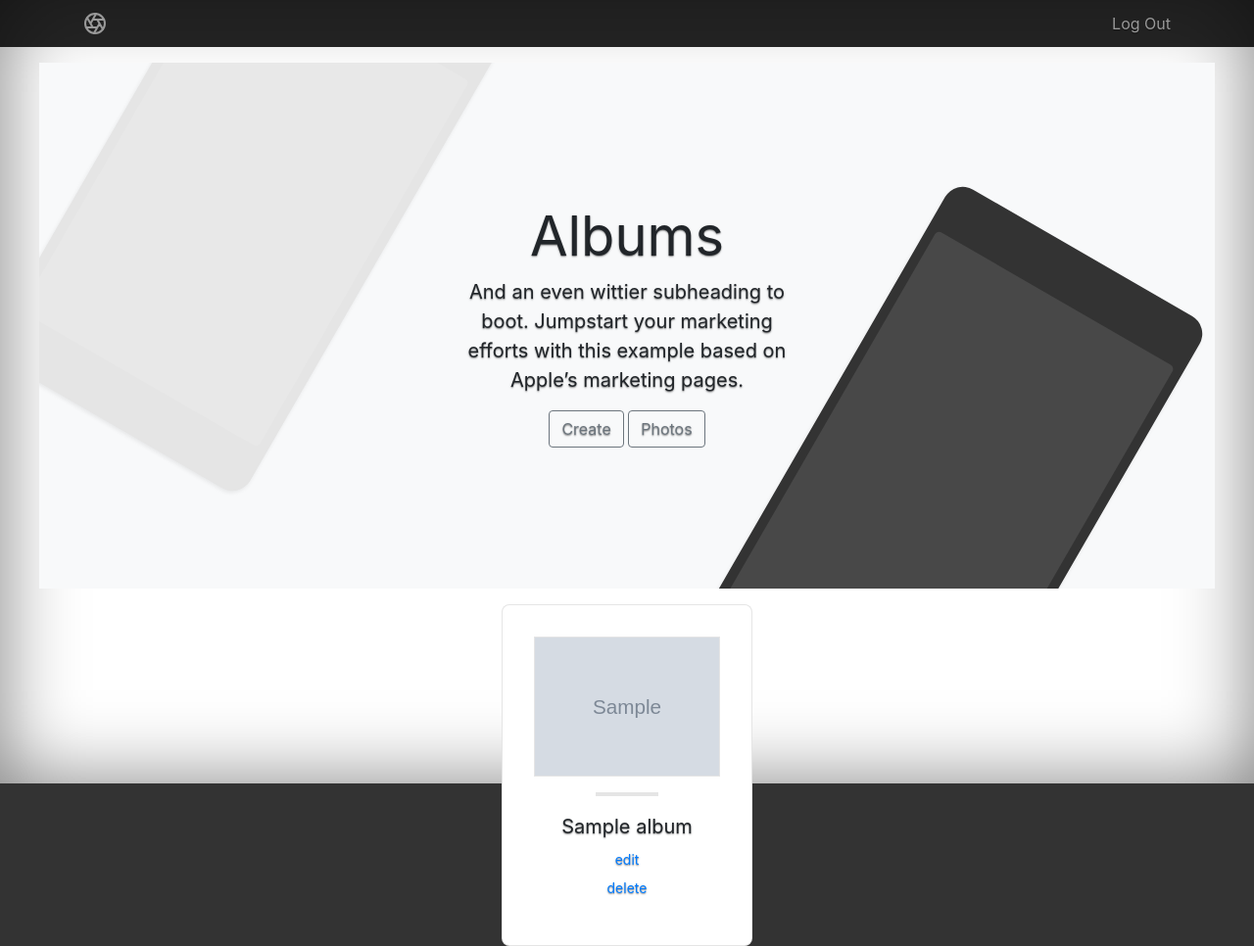
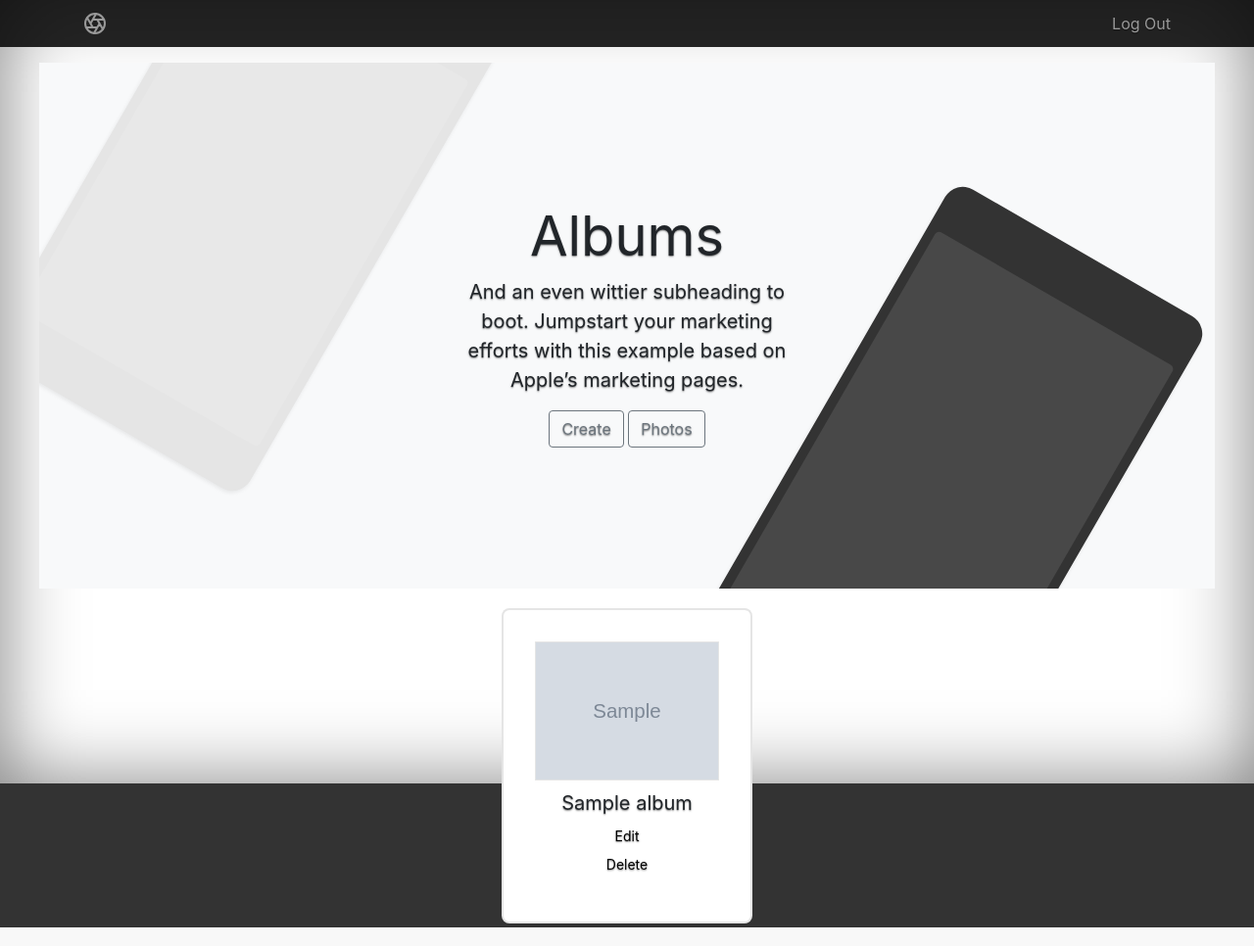
Before and after one commit to shelbysoutter/django-photo-gallery, a Django app: page /albums/ in a window 1280 px wide. Shown: the whole page at 98% size. Run offline with Django 3.2, Linux system fonts and the light colour scheme; a user stored in the database is signed in; tables that the repository leaves empty hold one stand-in row (values such as "Sample post"); grey boxes marked "Sample" are stand-in pictures; parts of the project's set-up code (start-up, migrations or seed data) failed here and were passed over; some libraries are stand-ins or nearby versions.

Commit message:
added read only api. fixed styling of albums

```diff
--- a/api/urls.py
+++ b/api/urls.py
@@ -7,23 +7,19 @@
 
 album_list = AlbumViewSet.as_view({
     'get': 'list',
-    'post': 'create'
+
 })
 album_detail = AlbumViewSet.as_view({
     'get': 'retrieve',
-    'put': 'update',
-    'patch': 'partial_update',
-    'delete': 'destroy'
+
 })
 photo_list = PhotoViewSet.as_view({
     'get': 'list',
-    'post': 'create'
+
 })
 photo_detail = PhotoViewSet.as_view({
     'get': 'retrieve',
-    'put': 'update',
-    'patch': 'partial_update',
-    'delete': 'destroy'
+
 })
 user_list = UserViewSet.as_view({
     'get': 'list'
--- a/api/views.py
+++ b/api/views.py
@@ -37,7 +37,7 @@
     serializer_class = UserSerializer
 
 
-@api_view(['GET', 'POST'])
+@api_view(['GET'])
 def api_root(request, format=None):
     return Response({
         'users': reverse('user-list', request=request, format=format),
--- a/core/models.py
+++ b/core/models.py
@@ -18,7 +18,7 @@
     uploaded_at = models.DateTimeField(auto_now_add=True)
     public = models.BooleanField(default=True)
     favorited_by = models.ManyToManyField(User, related_name='favorite_photos', blank=True)
-    photo = models.ImageField(upload_to='photo_photos/', null=True, blank=True)
+    photo = models.ImageField(upload_to='photo_photos/', null=True, blank=False)
     photo_thumbnail = ImageSpecField(
         source="photo",
         processors=[ResizeToFill(200, 200)],
--- a/templates/base.html
+++ b/templates/base.html
@@ -25,7 +25,6 @@
 <link rel="stylesheet" href="https://stackpath.bootstrapcdn.com/bootstrap/4.5.0/css/bootstrap.min.css" integrity="sha384-9aIt2nRpC12Uk9gS9baDl411NQApFmC26EwAOH8WgZl5MYYxFfc+NcPb1dKGj7Sk" crossorigin="anonymous">
 <link rel="stylesheet" href="https://stackpath.bootstrapcdn.com/font-awesome/4.7.0/css/font-awesome.min.css">
 <link rel="stylesheet" href="/static/vendor /dragula.min.css">
-
 
 <meta name="msapplication-config" content="/docs/4.5/assets/img/favicons/browserconfig.xml">
 <meta name="theme-color" content="#563d7c">
--- a/templates/core/list_albums.html
+++ b/templates/core/list_albums.html
@@ -19,10 +19,11 @@
      </nav>
 </header>
 
-<article class="mw5 center bg-white br3 pa2 pa4-ns mv1 ba b--black-10">
+<div class= "d-md-flex flex-wrap">
   {% for album in albums %}
-  <div class="tc">
-    <div>
+    <article class="mw5 center bg-white br3 pa2 pa4-ns mv1 ba b--black-10 bw1">
+      <div class="tc flex">
+        <div class=''>
           <a class=" center mw5 tc black link dim"
           href="{% url 'show_album' pk=album.pk %}">
         </div>
@@ -42,14 +43,14 @@
           <dt class="clip">Title</dt>
           <dd class="f4">{{album.title}}</dd>
           <dt class="clip">Edit</dt>
-      <dd class="ml0 gray"><a style="text-decoration:none" href="{% url 'edit_album' pk=album.pk %}">edit</a></dd>
+          <dd class="white"><a class="black" style="text-decoration:none" href="{% url 'edit_album' pk=album.pk %}">Edit</a></dd>
           <dt class="clip">Delete</dt>
-      <dd class="ml0 gray"><a style="text-decoration:none" href="{% url 'delete_album' pk=album.pk %}">delete</a></dd>
+          <dd class="ml0 gray"><a class="black" style="text-decoration:none" href="{% url 'delete_album' pk=album.pk %}">Delete</a></dd>
         </dl>
+      </div>
+    </article>
   {% endfor %}
 </div>
-  </article>
-
 
 
 {% endblock %}
```
Also changed, not shown: templates/core/delete_photo.html (+9 -1 lines). Lines whose indentation alone changed are shown as unchanged.
